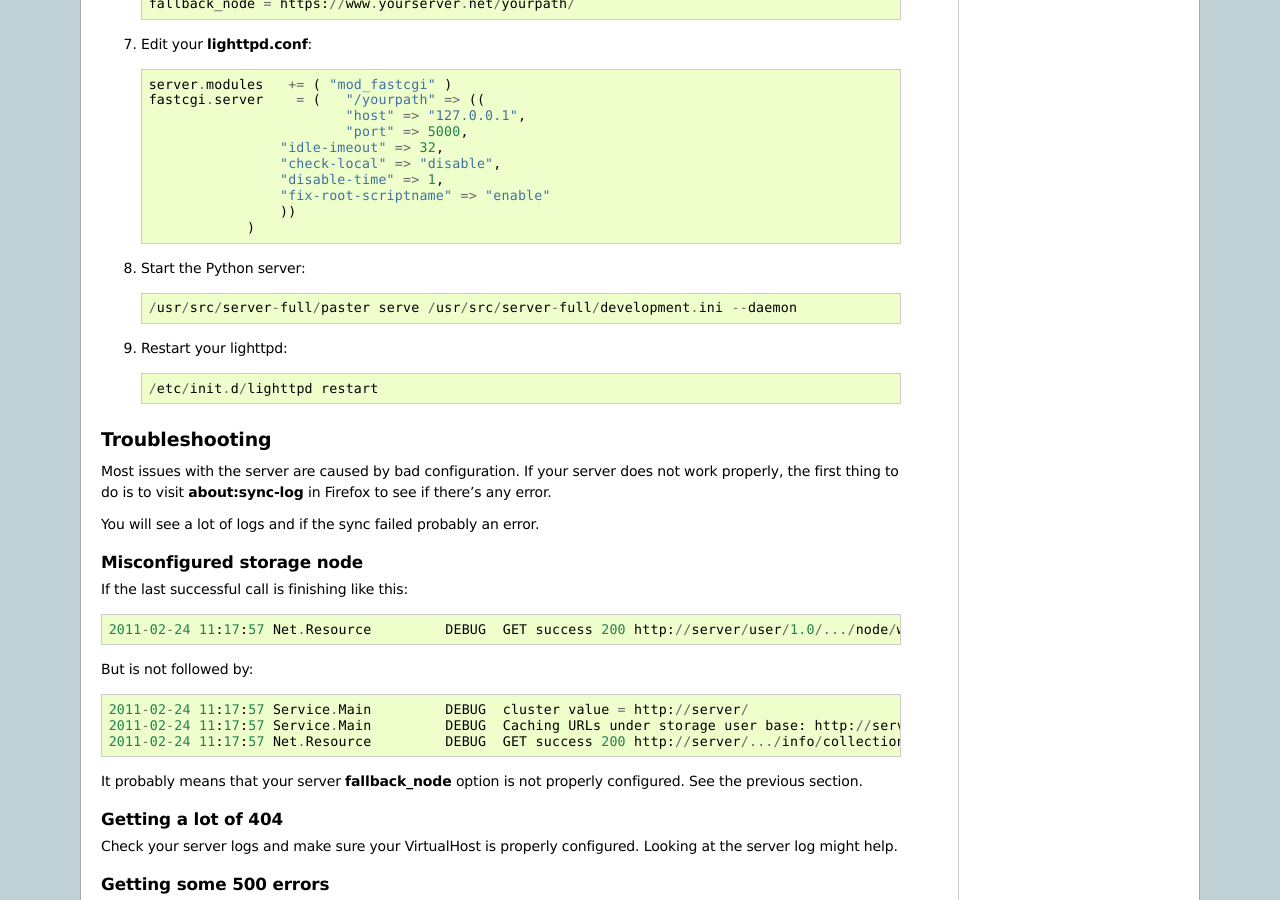
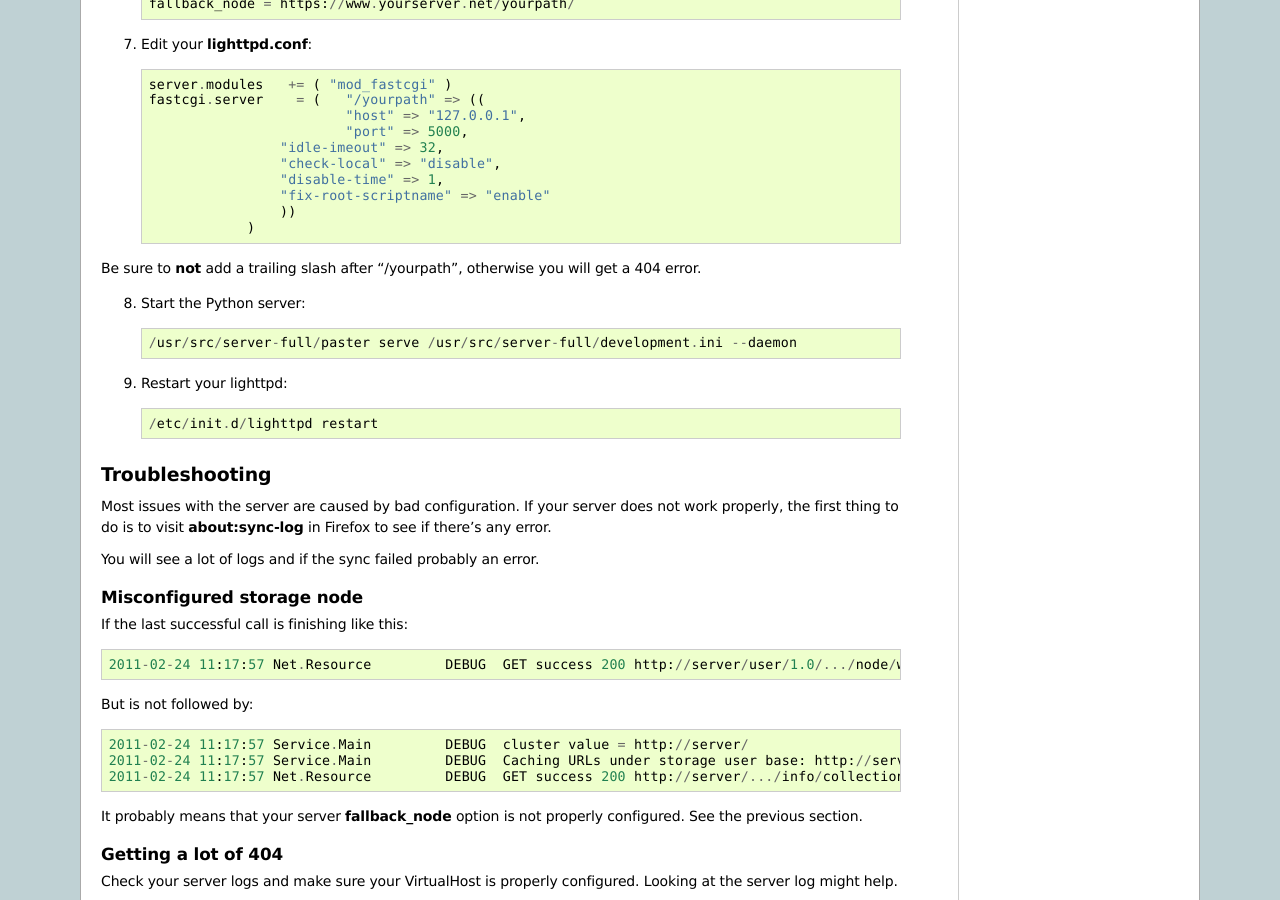
Before and after one commit to mozilla-services/docs, a Sphinx documentation site: the page built from source/howtos/run-sync.rst, in a window 1280 px wide and 900 px high, scrolled down 4359 px. Built offline with Sphinx 7.4.7, drawn with Linux system fonts in a browser that asks for light colours; the version number could not be read and is left out.

Commit message:
Add a note to not add a trailing slash in the fastcgi server path configuration for lighttpd

```diff
--- a/source/howtos/run-sync.rst
+++ b/source/howtos/run-sync.rst
@@ -284,6 +284,8 @@ from this section, since fcgi does not support them.
                         ))
                     )
 
+Be sure to **not** add a trailing slash after "/yourpath", otherwise you will get a 404 error.
+
 8. Start the Python server::
 
         /usr/src/server-full/paster serve /usr/src/server-full/development.ini --daemon
```
